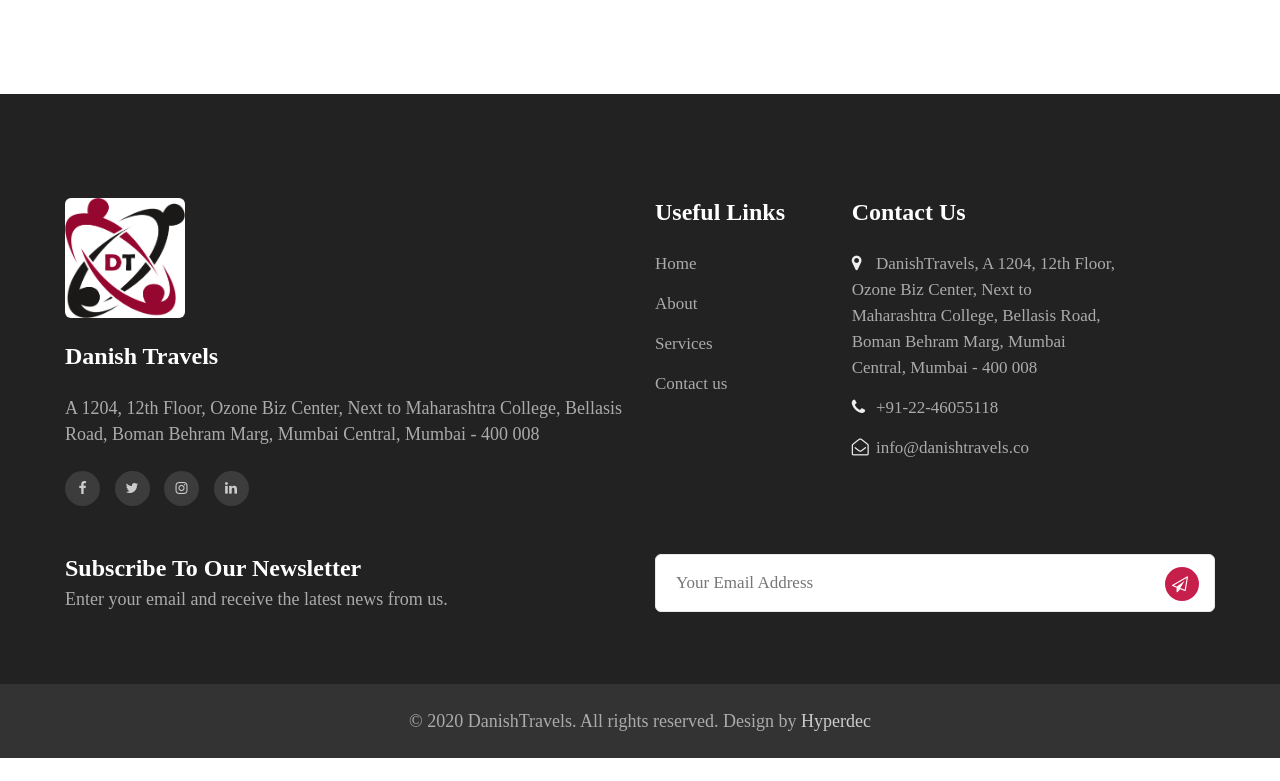
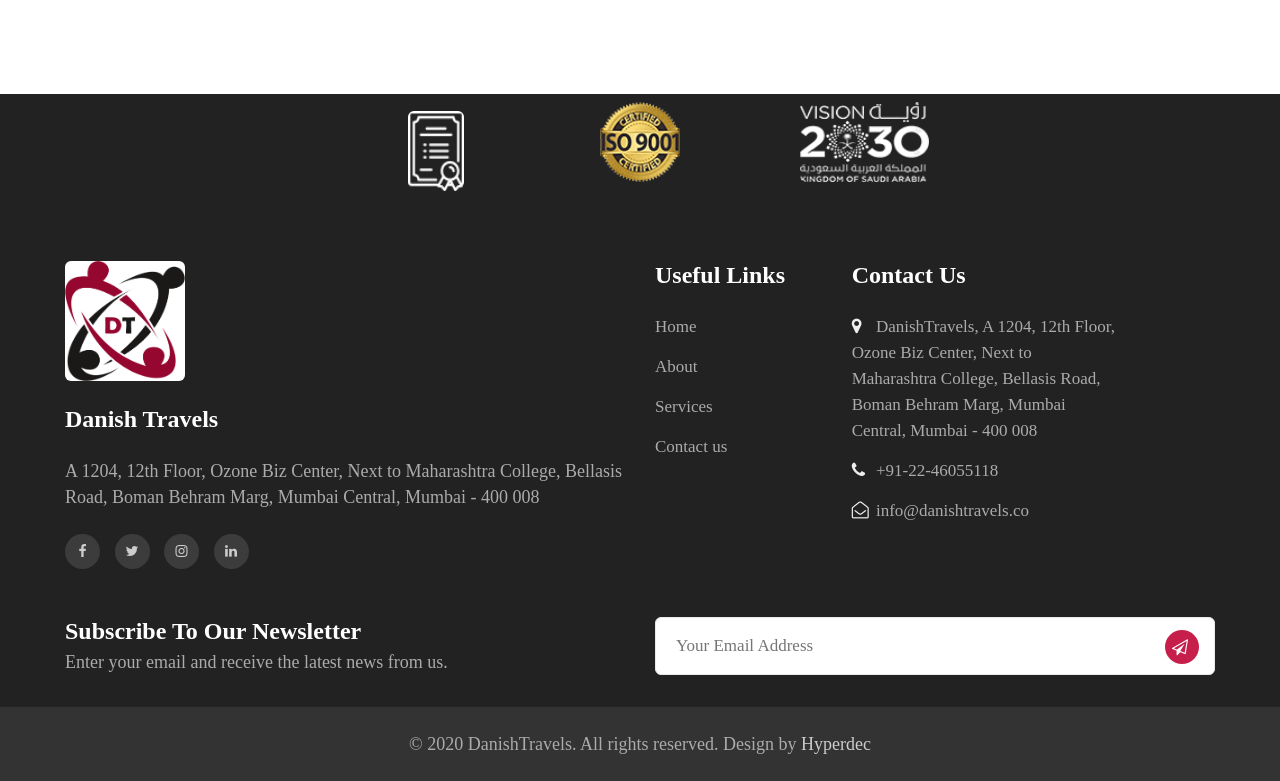
Before and after one commit to saadchaudharry/danish_travels_web, a Django app: page /about/ in a window 1280 px wide. Shown: the part 3203-3984 px from the top of the page. Before the commit the page ends 3961 px from the top, so only its background shows below. Run offline with Django 4.2, Linux system fonts and the light colour scheme; data comes from the database, SQL or seed files in the repository; both versions use the stored data as it was after the commit; some libraries are stand-ins or nearby versions; some web fonts are replaced.

Commit message:
chnages fix

```diff
--- a/hrasc/settings.py
+++ b/hrasc/settings.py
@@ -68,7 +68,7 @@
 TEMPLATES = [
     {
         'BACKEND': 'django.template.backends.django.DjangoTemplates',
-        'DIRS': ['/home/danishtravels/hrasc/templates'],
+        'DIRS': ['/home/saad/django/danish/danish_travels_web/templates'],
         'APP_DIRS': True,
         'OPTIONS': {
             'context_processors': [
--- a/templates/footer.html
+++ b/templates/footer.html
@@ -1,7 +1,26 @@
          <!--//w3l-bottom-->
          <!--//w3l-footer-29-main-->
+
+
          <section class="w3l-footer-29-main">
-            <div class="footer-29 py-5">
+            <div class="container">
+               <div class="row m-0 p-0 pt-2 px-5 mx-5">
+                  <div class="col-4 text-right p-0">
+                     <a class="navbar-brand align-middle" href="#">
+                        <img src="/media/Gallary/certificate.png" alt="Logo" width="56" height="80" class="d-inline-block align-text-top">
+                      </a>
+                  </div>
+                  <div class="col-4 text-center p-0">
+                     <img src="/media/Gallary/iso-9001-certified.png" alt="Bootstrap" width="80" height="80" style="">
+                  </div>
+                  <div class="col-4 text-left p-0">
+                     <img src="/media/Gallary/vision-logo.png" alt="Bootstrap" width="129" height="80" style="">
+                  </div>
+               </div>
+            </div>
+            <hr>
+            <div class="footer-29 py-2">
+
                <div class="container py-lg-4">
                   <div class="row footer-top-29">
                      <div class="footer-list-29 col-lg-6">
--- a/templates/script.html
+++ b/templates/script.html
@@ -177,7 +177,7 @@
                   $(this).find('.dropdown-menu').stop(true, true).delay(200).fadeOut(500);
               });
 
-              $('.nav-link.dropdown-toggle').on('click', function (e) {
+              $('#service_drop').on('click', function (e) {
                   var dynamicUrl = $(this).attr('href');
                   if (dynamicUrl && dynamicUrl !== "#") {
                       e.preventDefault();
```
Also changed, not shown: templates/index.html (+9 -9 lines), db.sqlite3, media_root/Gallary/certificate.png (added), media_root/Gallary/iso-9001-certified.png (added), media_root/Gallary/vision-logo.png (added).
